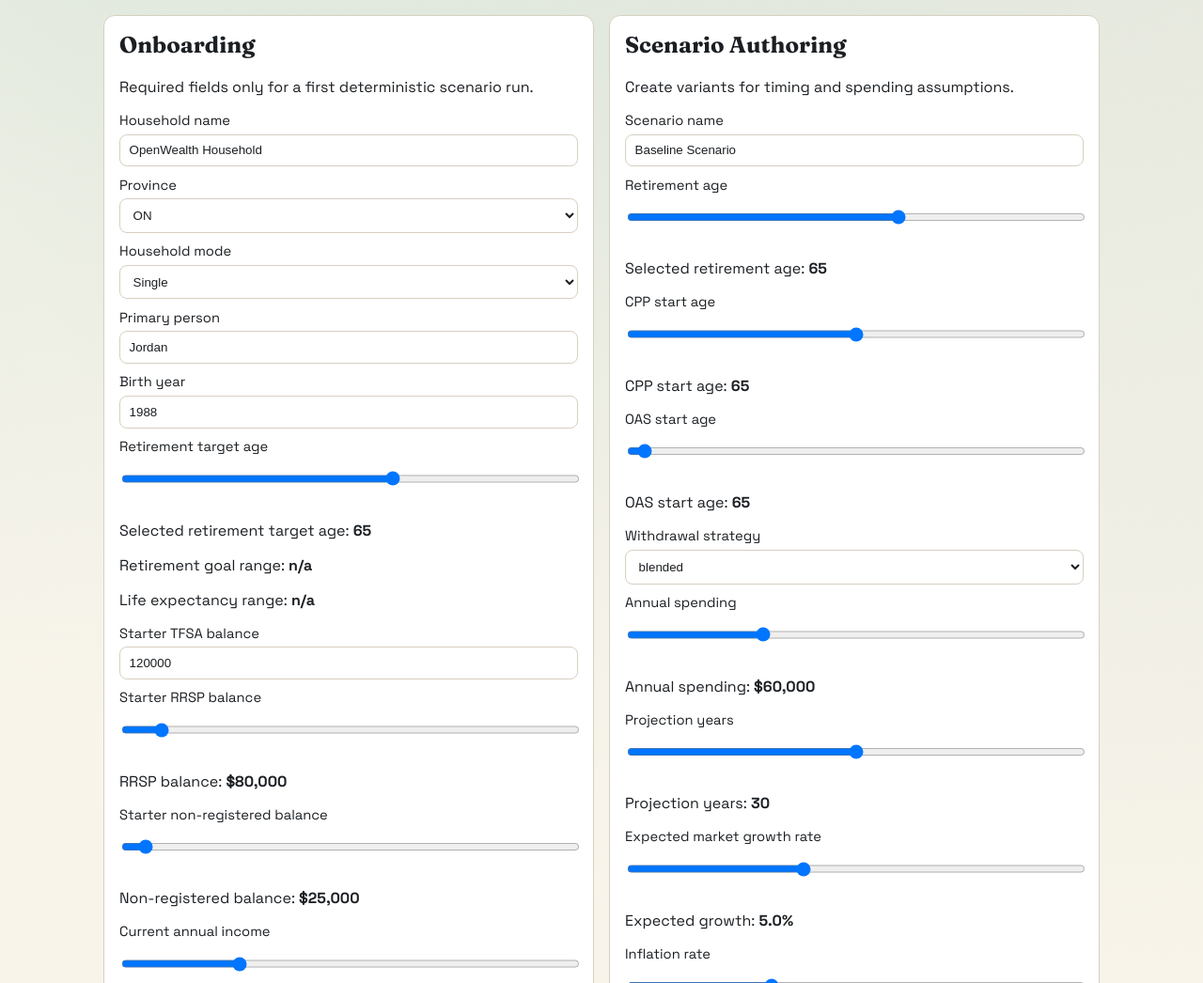
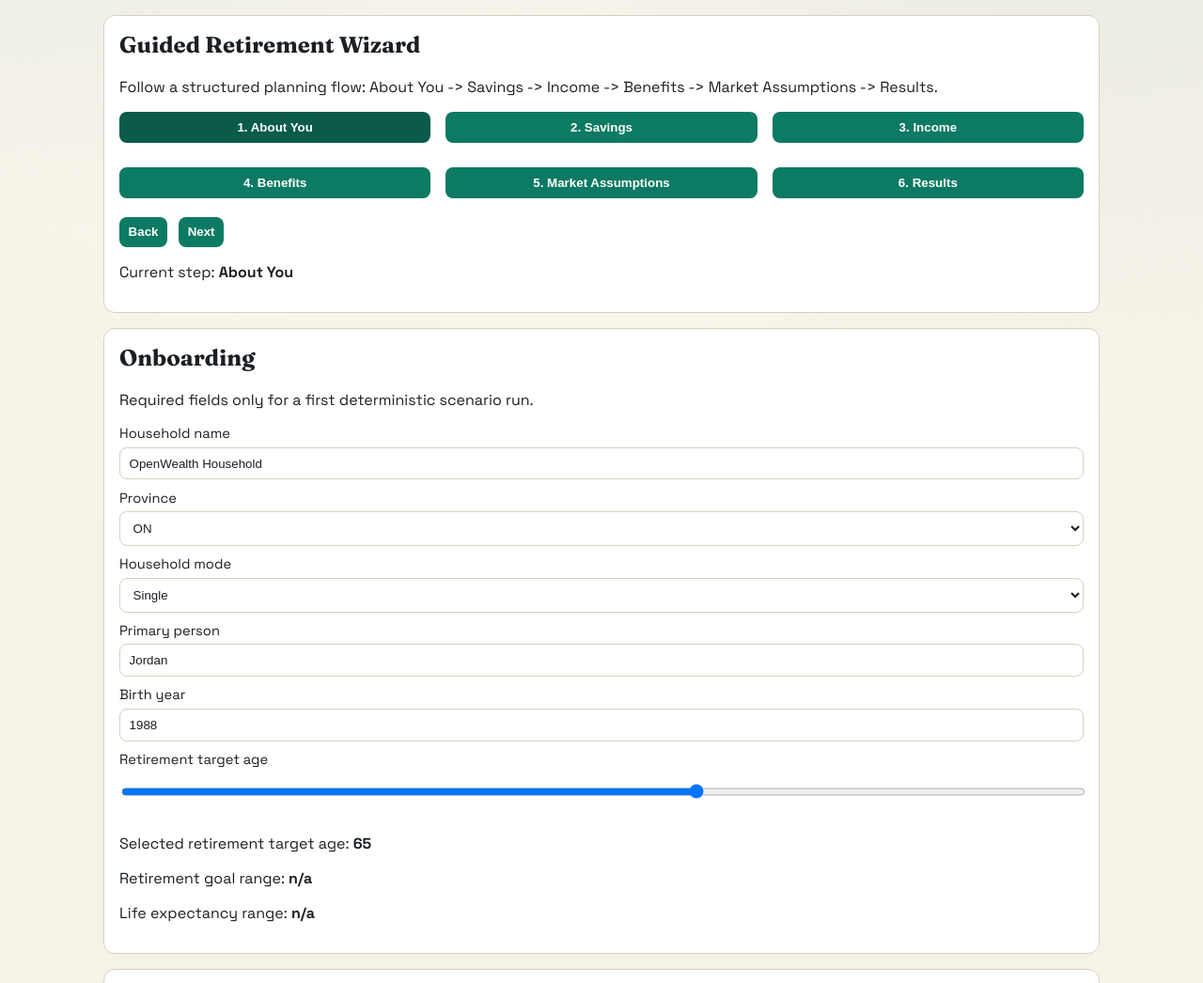
Before and after one commit to mgifford/OpenWealth, a website with bundled scripts: page index.html in a window 1280 px wide. Shown: the part 734-1780 px from the top of the page at 94% size. Built offline with nearby package versions, Linux system fonts and the light colour scheme.

Commit message:
feat(ui): add guided retirement wizard flow

```diff
--- a/index.html
+++ b/index.html
@@ -176,6 +176,22 @@
         padding: 0.2rem 0.65rem;
         font-size: 0.84rem;
         color: var(--muted);
+      }
+
+      .actions {
+        display: flex;
+        gap: 0.75rem;
+        flex-wrap: wrap;
+        margin-top: 0.6rem;
+      }
+
+      .actions button {
+        width: auto;
+        margin-bottom: 0;
+      }
+
+      .wizard-step[data-active="true"] {
+        background: var(--accent-strong);
       }
 
       .grid {
@@ -394,11 +410,31 @@
         <p id="status" role="status" aria-live="polite" aria-atomic="true"></p>
       </section>
 
+      <section aria-labelledby="wizard-heading">
+        <h2 id="wizard-heading">Guided Retirement Wizard</h2>
+        <p>Follow a structured planning flow: About You -> Savings -> Income -> Benefits -> Market Assumptions -> Results.</p>
+        <div class="grid" id="wizard-steps" role="tablist" aria-label="Guided wizard steps">
+          <button class="wizard-step" type="button" data-step="about-you">1. About You</button>
+          <button class="wizard-step" type="button" data-step="savings">2. Savings</button>
+          <button class="wizard-step" type="button" data-step="income">3. Income</button>
+          <button class="wizard-step" type="button" data-step="benefits">4. Benefits</button>
+          <button class="wizard-step" type="button" data-step="market-assumptions">5. Market Assumptions</button>
+          <button class="wizard-step" type="button" data-step="results">6. Results</button>
+        </div>
+        <div class="actions">
+          <button id="wizard-prev" type="button">Back</button>
+          <button id="wizard-next" type="button">Next</button>
+        </div>
+        <p class="hint">Current step: <strong id="wizard-current-step">About You</strong></p>
+      </section>
+
       <div class="grid">
-        <section>
+        <section data-wizard-section="about-you,savings,income,benefits">
           <h2>Onboarding</h2>
           <form id="onboarding-form" aria-describedby="onboarding-help">
             <p id="onboarding-help">Required fields only for a first deterministic scenario run.</p>
+
+            <div data-wizard-pane="about-you">
             <label for="household-name">Household name</label>
             <input id="household-name" required value="OpenWealth Household" />
             <label for="province">Province</label>
@@ -452,6 +488,9 @@
 
             <p>Retirement goal range: <strong id="retirement-goal-range">n/a</strong></p>
             <p>Life expectancy range: <strong id="life-expectancy-range">n/a</strong></p>
+            </div>
+
+            <div data-wizard-pane="savings">
             <label for="starter-balance">Starter TFSA balance</label>
             <input id="starter-balance" type="number" required value="120000" />
             <label for="rrsp-balance">Starter RRSP balance</label>
@@ -476,17 +515,6 @@
               data-output="nonreg-balance-output"
             />
             <p class="hint">Non-registered balance: <strong id="nonreg-balance-output">$25,000</strong></p>
-            <label for="annual-income">Current annual income</label>
-            <input
-              id="annual-income"
-              type="range"
-              min="0"
-              max="400000"
-              step="1000"
-              value="95000"
-              data-output="annual-income-output"
-            />
-            <p class="hint">Annual income: <strong id="annual-income-output">$95,000</strong></p>
             <label for="mortgage-balance">Mortgage or debt balance</label>
             <input
               id="mortgage-balance"
@@ -520,7 +548,23 @@
               data-output="mortgage-interest-rate-output"
             />
             <p class="hint">Mortgage interest: <strong id="mortgage-interest-rate-output">4.5%</strong></p>
+            </div>
 
+            <div data-wizard-pane="income">
+            <label for="annual-income">Current annual income</label>
+            <input
+              id="annual-income"
+              type="range"
+              min="0"
+              max="400000"
+              step="1000"
+              value="95000"
+              data-output="annual-income-output"
+            />
+            <p class="hint">Annual income: <strong id="annual-income-output">$95,000</strong></p>
+            </div>
+
+            <div data-wizard-pane="benefits">
             <fieldset>
               <legend>Benefits and pension</legend>
               <label for="workplace-pension-income">Expected annual workplace pension</label>
@@ -560,10 +604,11 @@
               <p class="hint">Preferred OAS age: <strong id="preferred-oas-age-output">65</strong></p>
             </fieldset>
             <button type="submit">Save onboarding</button>
+            </div>
           </form>
         </section>
 
-        <section>
+        <section data-wizard-section="market-assumptions">
           <h2>Scenario Authoring</h2>
           <form id="scenario-form" aria-describedby="scenario-help">
             <p id="scenario-help">Create variants for timing and spending assumptions.</p>
@@ -688,7 +733,7 @@
         </section>
       </div>
 
-      <section>
+      <section data-wizard-section="results">
         <h2>Run and Compare</h2>
         <label for="scenario-select">Select scenario</label>
         <select id="scenario-select"></select>
@@ -699,17 +744,17 @@
         </div>
       </section>
 
-      <section>
+      <section data-wizard-section="results">
         <h2>Results</h2>
         <div id="results" aria-live="polite"></div>
       </section>
 
-      <section>
+      <section data-wizard-section="results">
         <h2>Comparison</h2>
         <div id="comparison" aria-live="polite"></div>
       </section>
 
-      <section>
+      <section data-wizard-section="results">
         <h2>Market Trends</h2>
         <p>Review expected growth-rate scenarios and how outcomes change across low/base/high return assumptions.</p>
         <button id="show-market-trends" type="button">Show market trend scenarios</button>
--- a/src/app/main.js
+++ b/src/app/main.js
@@ -41,6 +41,15 @@ const assumptionProvenance = {
   inflation_rate: "manual_slider",
   source: "user"
 };
+const WIZARD_STEPS = [
+  { id: "about-you", label: "About You" },
+  { id: "savings", label: "Savings" },
+  { id: "income", label: "Income" },
+  { id: "benefits", label: "Benefits" },
+  { id: "market-assumptions", label: "Market Assumptions" },
+  { id: "results", label: "Results" }
+];
+let wizardStepIndex = 0;
 const prefersDarkScheme =
   typeof window !== "undefined" && typeof window.matchMedia === "function"
     ? window.matchMedia("(prefers-color-scheme: dark)")
@@ -184,6 +193,69 @@ function syncHouseholdModeUi() {
   el("partner-name").required = isCouple;
   el("partner-birth-year").required = isCouple;
   el("partner-retirement-target").required = isCouple;
+}
+
+function currentWizardStep() {
+  return WIZARD_STEPS[wizardStepIndex] ?? WIZARD_STEPS[0];
+}
+
+function syncWizardUi() {
+  const step = currentWizardStep();
+  el("wizard-current-step").textContent = step.label;
+
+  document.querySelectorAll("button.wizard-step").forEach((button) => {
+    const isActive = button.dataset.step === step.id;
+    button.setAttribute("aria-selected", String(isActive));
+    button.dataset.active = isActive ? "true" : "false";
+  });
+
+  document.querySelectorAll("[data-wizard-pane]").forEach((pane) => {
+    pane.hidden = pane.dataset.wizardPane !== step.id;
+  });
+
+  document.querySelectorAll("[data-wizard-section]").forEach((section) => {
+    const visibleSteps = (section.dataset.wizardSection ?? "").split(",");
+    section.hidden = !visibleSteps.includes(step.id);
+  });
+
+  el("wizard-prev").disabled = wizardStepIndex === 0;
+  el("wizard-next").textContent = step.id === "results" ? "Finish" : "Next";
+}
+
+function goToWizardStep(index) {
+  wizardStepIndex = Math.max(0, Math.min(index, WIZARD_STEPS.length - 1));
+  syncWizardUi();
+}
+
+async function onWizardNext() {
+  const step = currentWizardStep();
+
+  if (step.id === "benefits") {
+    const saved = await onOnboard({ preventDefault() {} });
+    if (!saved) {
+      return;
+    }
+  }
+
+  if (step.id === "market-assumptions") {
+    const created = await onCreateScenario({ preventDefault() {} });
+    if (!created) {
+      return;
+    }
+    await refreshOverview();
+    await onRunScenario();
+    await onShowMarketTrends();
+  }
+
+  if (wizardStepIndex < WIZARD_STEPS.length - 1) {
+    goToWizardStep(wizardStepIndex + 1);
+  }
+}
+
+function onWizardPrevious() {
+  if (wizardStepIndex > 0) {
+    goToWizardStep(wizardStepIndex - 1);
+  }
 }
 
 function renderSensitivityChart(sensitivityRows) {
@@ -380,8 +452,10 @@ async function onOnboard(event) {
     await experience.completeOnboarding(draft);
     await refreshOverview();
     setStatus("Onboarding saved.");
+    return true;
   } catch (error) {
     setStatus(error.message, true);
+    return false;
   }
 }
 
@@ -438,8 +512,10 @@ async function onCreateScenario(event) {
 
     await refreshOverview();
     setStatus("Scenario created.");
+    return true;
   } catch (error) {
     setStatus(error.message, true);
+    return false;
   }
 }
 
@@ -680,6 +756,17 @@ async function init() {
   el("apply-persona").addEventListener("click", onApplyPersona);
   el("run-persona-carousel").addEventListener("click", onPersonaCarousel);
   el("household-mode").addEventListener("change", syncHouseholdModeUi);
+  el("wizard-prev").addEventListener("click", onWizardPrevious);
+  el("wizard-next").addEventListener("click", onWizardNext);
+
+  document.querySelectorAll("button.wizard-step").forEach((button) => {
+    button.addEventListener("click", () => {
+      const index = WIZARD_STEPS.findIndex((step) => step.id === button.dataset.step);
+      if (index >= 0) {
+        goToWizardStep(index);
+      }
+    });
+  });
 
   document.querySelectorAll("input[type='range'][data-output]").forEach((input) => {
     input.addEventListener("input", () => {
@@ -705,6 +792,7 @@ async function init() {
   });
   syncAllRangeOutputs();
   syncHouseholdModeUi();
+  goToWizardStep(0);
 
   onRandomPersona();
   setStatus("Ready.");
```
Also changed, not shown: tests/unit/ui-button-contracts.test.mjs (+14 -0 lines).
